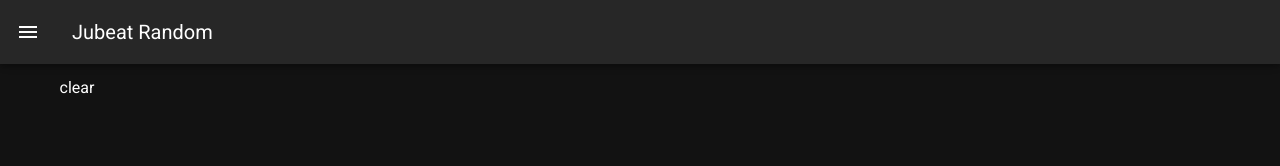
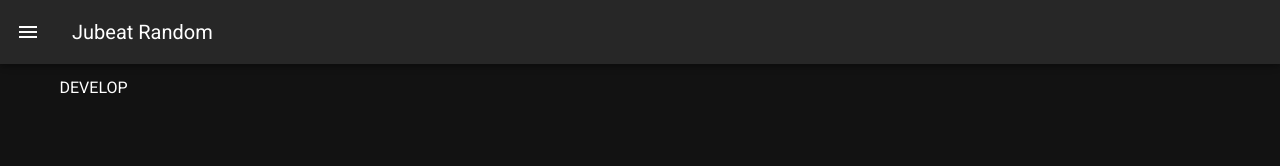
Before and after one commit to s4m0r1/jubeat_random, a Nuxt app: page / in a window 1280 px wide. Shown: the top 166 px of the page. Built offline with nearby package versions, Linux system fonts and the light colour scheme.

Commit message:
ESLintのインデントタブ幅設定を変更

```diff
--- a/pages/index.vue
+++ b/pages/index.vue
@@ -1,11 +1,5 @@
 <template>
-  <p>clear</p>
+  <div>
+    <p>DEVELOP</p>
+  </div>
 </template>
-
-<script>
-export default {
-  created() {
-    console.log(process.env.SONGJSONURL)
-  }
-}
-</script>
--- /dev/null
+++ b/pages/table_test.vue
@@ -0,0 +1,18 @@
+<template>
+    <p>{{ results }}</p>
+</template>
+
+<script>
+export default {
+    data() {
+        return {
+            results: process.env.SONGJSONURL
+        }
+    },
+    async asyncData({ app }) {
+        const songJsonUrl = process.env.SONGJSONURL
+        console.log(songJsonUrl)
+        const response = await app.$axios.$get(songJsonUrl)
+    },
+}
+</script>
```
Also changed, not shown: .eslintrc.js, 3 other files (tests, documents, lock files or other folders).
